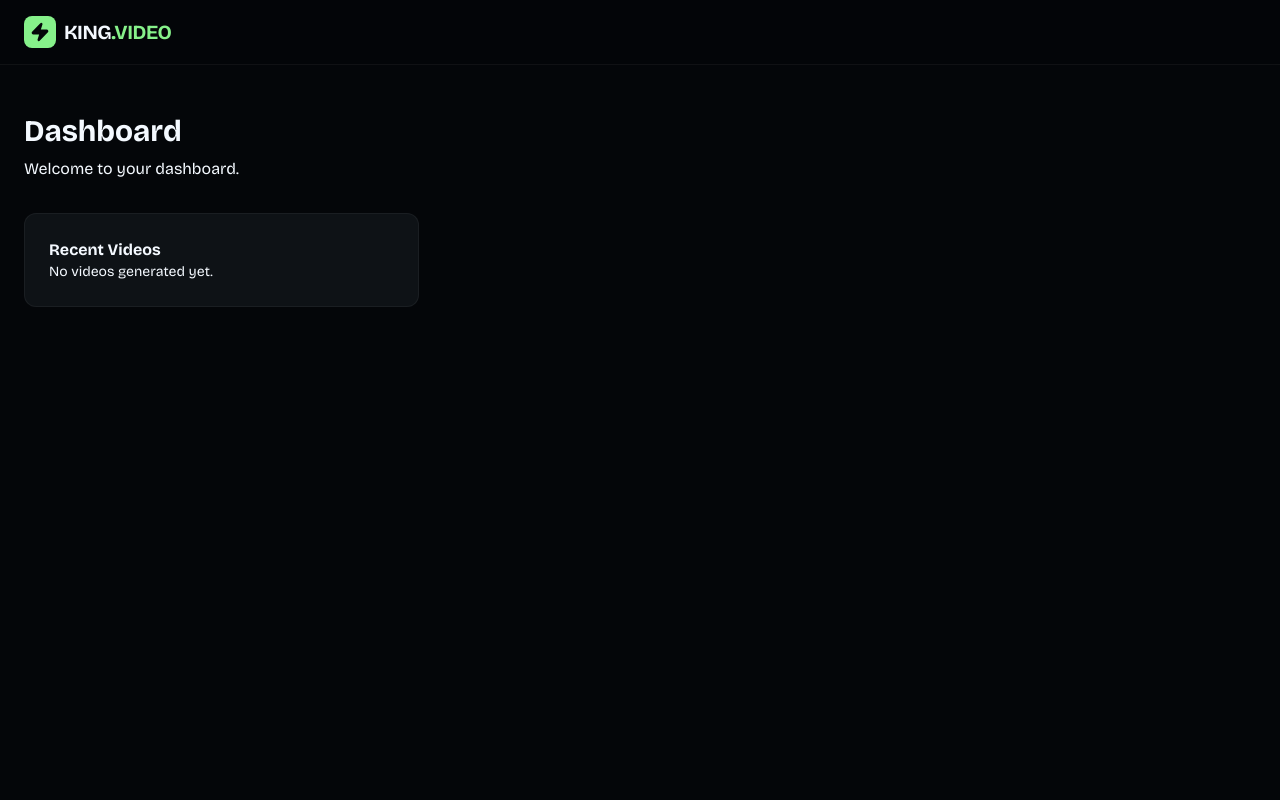
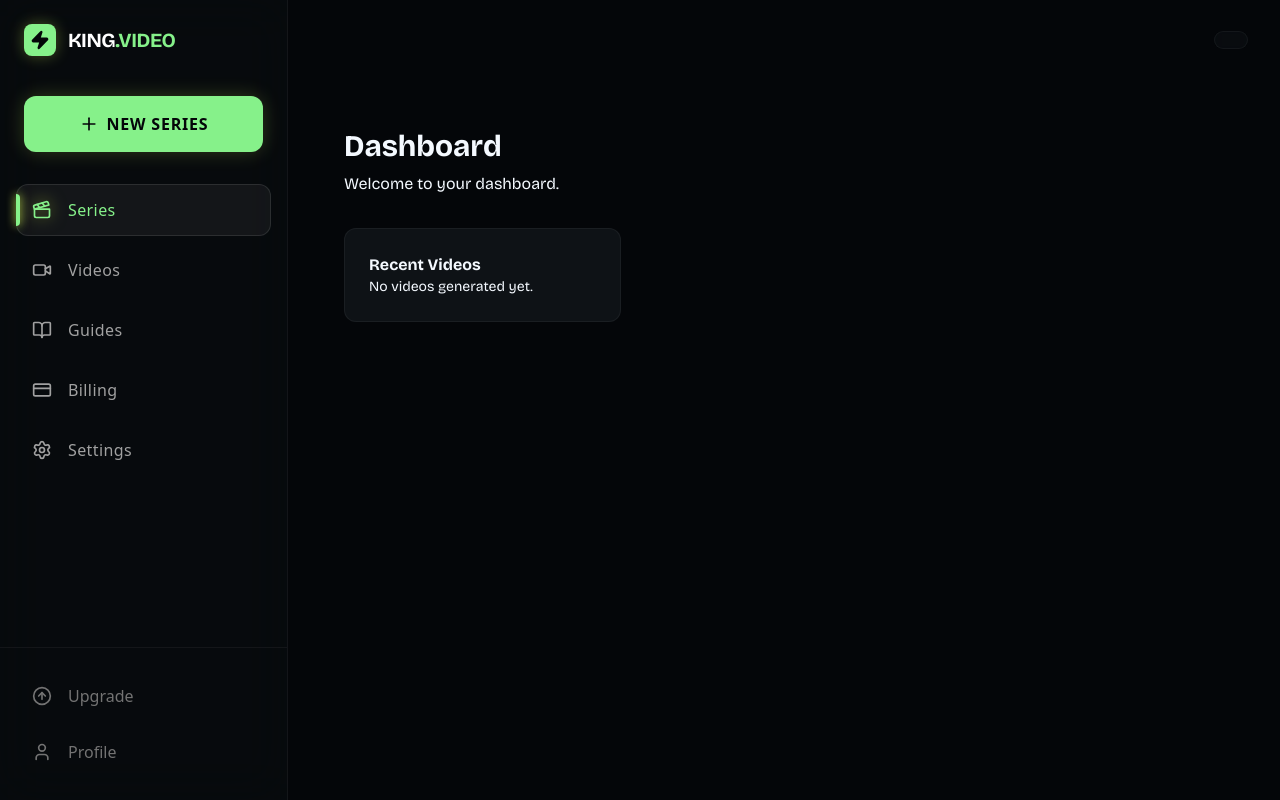
Before and after one commit to Monarch-uis/king-video, a Next.js app: page /dashboard in a window 1280 px wide. Shown: the top 800 px of the page. Built offline with nearby package versions, Linux system fonts and the light colour scheme; no server answers.

Commit message:
feat: implement futuristic dashboard layout and refined styling

```diff
--- /dev/null
+++ b/app/dashboard/layout.tsx
@@ -0,0 +1,9 @@
+import { DashboardLayoutWrapper } from "@/components/layout/dashboard-layout";
+
+export default function DashboardLayout({
+    children,
+}: {
+    children: React.ReactNode;
+}) {
+    return <DashboardLayoutWrapper>{children}</DashboardLayoutWrapper>;
+}
--- a/app/dashboard/page.tsx
+++ b/app/dashboard/page.tsx
@@ -3,22 +3,8 @@ import { Zap } from "lucide-react";
 
 export default function Dashboard() {
     return (
-        <div className="min-h-screen bg-background font-bricolage">
-            <nav className="border-b border-white/5 bg-background/80 backdrop-blur-md">
-                <div className="mx-auto flex h-16 max-w-7xl items-center justify-between px-6">
-                    <div className="flex items-center gap-2">
-                        <div className="flex h-8 w-8 items-center justify-center rounded-lg bg-volt text-noir-950">
-                            <Zap className="h-5 w-5 fill-current" />
-                        </div>
-                        <span className="text-xl font-bold tracking-tight text-foreground">
-                            KING<span className="text-volt">.VIDEO</span>
-                        </span>
-                    </div>
-                    <UserButton />
-                </div>
-            </nav>
-
-            <main className="mx-auto max-w-7xl px-6 py-12">
+        <div className="min-h-screen font-bricolage">
+            <div className="mx-auto max-w-7xl px-6 py-12">
                 <h1 className="text-3xl font-bold text-foreground">Dashboard</h1>
                 <p className="mt-2 text-muted-foreground">Welcome to your dashboard.</p>
 
@@ -29,7 +15,7 @@ export default function Dashboard() {
                         <p className="text-sm text-muted-foreground">No videos generated yet.</p>
                     </div>
                 </div>
-            </main>
+            </div>
         </div>
     );
 }
--- /dev/null
+++ b/components/layout/dashboard-layout.tsx
@@ -0,0 +1,26 @@
+"use client";
+
+import React from "react";
+import { Sidebar } from "./sidebar";
+import { Header } from "./header";
+
+interface DashboardLayoutWrapperProps {
+    children: React.ReactNode;
+}
+
+export function DashboardLayoutWrapper({ children }: DashboardLayoutWrapperProps) {
+    return (
+        <div className="flex min-h-screen w-full bg-noir-950 text-foreground selection:bg-volt selection:text-noir-950">
+            <Sidebar />
+            <div className="flex flex-1 flex-col pl-72 transition-all duration-300 ease-in-out">
+                <Header />
+                <main className="flex-1 overflow-x-hidden p-8 pt-0">
+                    {children}
+                </main>
+            </div>
+
+            {/* Global Glow Effect */}
+            <div className="pointer-events-none fixed inset-0 z-0 bg-[radial-gradient(circle_at_top_right,_var(--volt)_0%,_transparent_40%)] opacity-[0.03]" />
+        </div>
+    );
+}
--- /dev/null
+++ b/components/layout/header.tsx
@@ -0,0 +1,20 @@
+"use client";
+
+import React from "react";
+import { UserButton } from "@clerk/nextjs";
+
+export function Header() {
+    return (
+        <header className="sticky top-0 z-20 flex h-20 w-full items-center justify-end px-8">
+            <div className="flex items-center gap-4 rounded-full border border-white/5 bg-noir-900/50 px-4 py-2 backdrop-blur-md">
+                <UserButton
+                    appearance={{
+                        elements: {
+                            avatarBox: "h-9 w-9 ring-2 ring-white/10 transition-all hover:ring-volt/50",
+                        }
+                    }}
+                />
+            </div>
+        </header>
+    );
+}
--- /dev/null
+++ b/components/layout/sidebar.tsx
@@ -0,0 +1,111 @@
+"use client";
+
+import React from "react";
+
+import Link from "next/link";
+import { usePathname } from "next/navigation";
+import {
+    Clapperboard,
+    Video,
+    BookOpen,
+    CreditCard,
+    Settings,
+    ArrowUpCircle,
+    User,
+    Plus,
+    Zap,
+} from "lucide-react";
+import { cn } from "@/lib/utils";
+
+const menuItems = [
+    { name: "Series", href: "/dashboard", icon: Clapperboard },
+    { name: "Videos", href: "/dashboard/videos", icon: Video },
+    { name: "Guides", href: "/dashboard/guides", icon: BookOpen },
+    { name: "Billing", href: "/dashboard/billing", icon: CreditCard },
+    { name: "Settings", href: "/dashboard/settings", icon: Settings },
+];
+
+const footerItems = [
+    { name: "Upgrade", href: "/dashboard/upgrade", icon: ArrowUpCircle },
+    { name: "Profile", href: "/dashboard/profile", icon: User },
+];
+
+export function Sidebar() {
+    const pathname = usePathname();
+
+    return (
+        <aside className="fixed left-0 top-0 z-30 flex h-screen w-72 flex-col border-r border-white/5 bg-noir-900/40 backdrop-blur-xl transition-all duration-300 ease-in-out">
+            {/* Header / Logo */}
+            <div className="flex h-20 items-center gap-3 px-6">
+                <div className="flex h-8 w-8 items-center justify-center rounded-lg bg-volt text-noir-950 shadow-[0_0_15px_rgba(221,255,85,0.3)]">
+                    <Zap className="h-5 w-5 fill-current" />
+                </div>
+                <span className="font-bricolage text-xl font-bold tracking-tight text-white">
+                    KING<span className="text-volt">.VIDEO</span>
+                </span>
+            </div>
+
+            {/* Primary Action */}
+            <div className="px-6 py-4">
+                <button className="group relative flex w-full items-center justify-center gap-2 overflow-hidden rounded-xl bg-volt px-6 py-4 text-noir-950 shadow-[0_0_20px_rgba(221,255,85,0.2)] transition-all hover:scale-[1.02] hover:shadow-[0_0_30px_rgba(221,255,85,0.4)] active:scale-95">
+                    <Plus className="relative h-5 w-5 transition-transform duration-300 group-hover:rotate-90" />
+                    <span className="relative font-bold uppercase tracking-wider">
+                        New Series
+                    </span>
+                </button>
+            </div>
+
+            {/* Navigation */}
+            <div className="flex-1 overflow-y-auto px-4 py-4">
+                <nav className="flex flex-col gap-2">
+                    {menuItems.map((item) => {
+                        const isActive = pathname === item.href;
+                        return (
+                            <Link
+                                key={item.href}
+                                href={item.href}
+                                className={cn(
+                                    "group relative flex items-center gap-4 rounded-xl px-4 py-3.5 transition-all duration-300",
+                                    isActive
+                                        ? "bg-white/5 text-volt shadow-[inset_0_0_0_1px_rgba(255,255,255,0.1)]"
+                                        : "text-neutral-400 hover:bg-white/5 hover:text-white"
+                                )}
+                            >
+                                {/* Active Indicator / Glow */}
+                                {isActive && (
+                                    <div className="absolute left-0 top-1/2 h-8 w-1 -translate-y-1/2 rounded-r-full bg-volt shadow-[0_0_10px_#DDFF55]" />
+                                )}
+
+                                <item.icon
+                                    className={cn(
+                                        "h-5 w-5 transition-all duration-300 group-hover:scale-110",
+                                        isActive ? "text-volt drop-shadow-[0_0_8px_rgba(221,255,85,0.5)]" : "text-neutral-400 group-hover:text-white"
+                                    )}
+                                />
+                                <span className="font-medium text-base tracking-wide">
+                                    {item.name}
+                                </span>
+                            </Link>
+                        );
+                    })}
+                </nav>
+            </div>
+
+            {/* Footer Navigation */}
+            <div className="border-t border-white/5 px-4 py-6">
+                <nav className="flex flex-col gap-2">
+                    {footerItems.map((item) => (
+                        <Link
+                            key={item.href}
+                            href={item.href}
+                            className="group flex items-center gap-4 rounded-xl px-4 py-3 text-neutral-500 transition-all hover:bg-white/5 hover:text-white"
+                        >
+                            <item.icon className="h-5 w-5 transition-colors group-hover:text-white" />
+                            <span className="font-medium text-base">{item.name}</span>
+                        </Link>
+                    ))}
+                </nav>
+            </div>
+        </aside>
+    );
+}
```
Also changed, not shown: public/logo.png (added).
